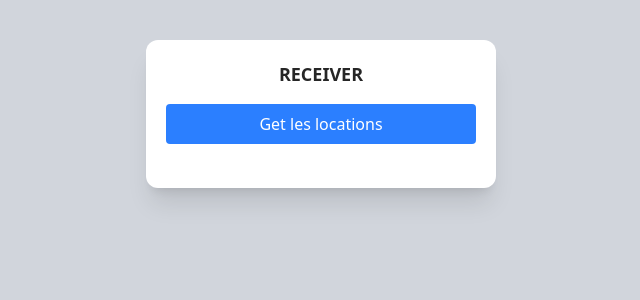
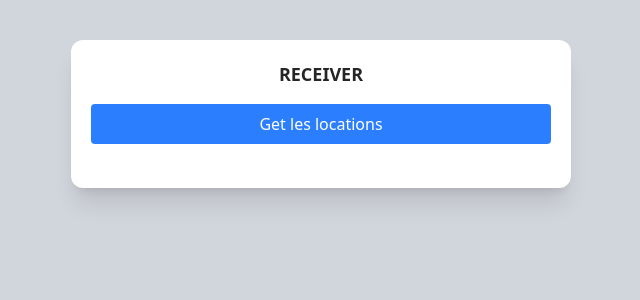
Before and after one commit to KZH-etu/grpc-web, a React (Vite) app: page /receiver in a window 1280 px wide. Shown: the top 300 px of the page, without its empty margins (319-959 px from the left). Built offline with nearby package versions, Linux system fonts and the light colour scheme.

Commit message:
Increase minimum width of ReceiverPage section from 350px to 500px

```diff
--- a/src/pages/ReceiverPage.tsx
+++ b/src/pages/ReceiverPage.tsx
@@ -29,7 +29,7 @@ export const ReceiverPage = () => {
 
   return (
     <div className="h-screen w-screen bg-gray-300 flex flex-col items-center">
-      <section className="bg-white p-5 rounded-xl shadow-xl min-w-[350px] mt-10">
+      <section className="bg-white p-5 rounded-xl shadow-xl min-w-[500px] mt-10">
         <div className="flex flex-col justify-center">
           <p className="font-semibold text-lg mb-4 text-center">RECEIVER</p>
           <button
```
